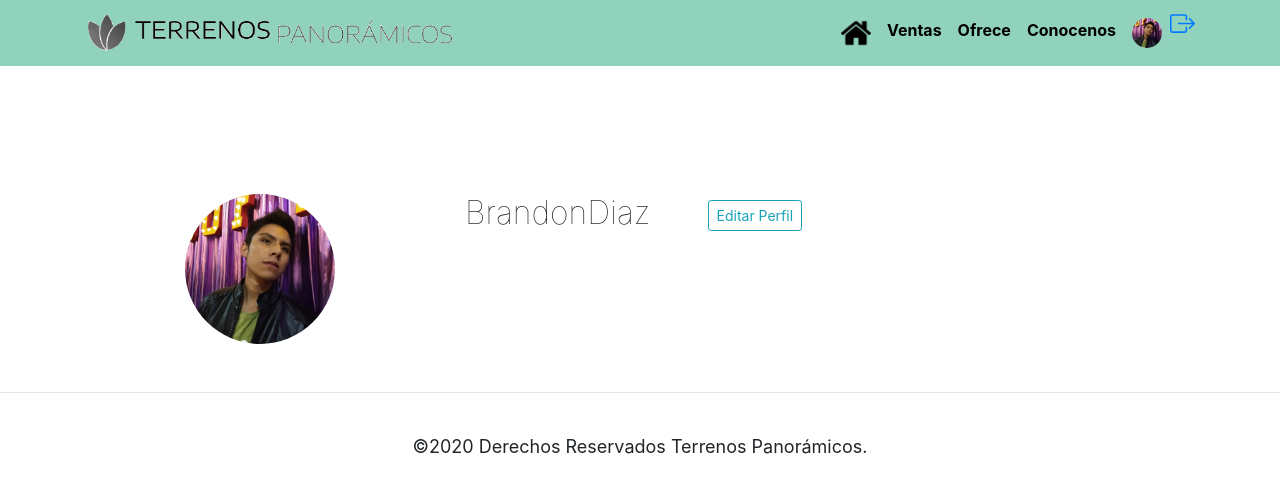
After one commit to BrandonDiaz09/TerrenosPanoramicos, a Django app: a page that uses terrenos_panoramicos/templates/nav.html in a window 1280 px wide. The commit adds this page. Shown: the top 493 px of the page. Run offline with Django 3.2, Linux system fonts and the light colour scheme; a user stored in the database is signed in; data comes from the database, SQL or seed files in the repository; some libraries are stand-ins or nearby versions.

Commit message:
Se agrego el perfil  a usuario

```diff
--- a/terrenos_panoramicos/templates/nav.html
+++ b/terrenos_panoramicos/templates/nav.html
@@ -56,9 +56,9 @@
             <li class="nav-item">
                 <a class="nav-link" href="{% url "update_profile" %}">
                 {% if request.user.profile.picture %}
-                        <img src="{{ request.user.profile.picture.url }}" id="index-home" alt="user"/>
+                        <img class="rounded-circle" src="{{ request.user.profile.picture.url }}" id="index-home" alt="user"/>
                     {% else%}
-                        <img src="{% static 'img/default-profile.png' %}" id="index-home" alt="user"/>
+                        <img class="rounded-circle" src="{% static 'img/default-profile.png' %}" id="index-home" alt="user"/>
                     {% endif %}
                 </a>
             </li>
--- a/terrenos_panoramicos/templates/users/base.html
+++ b/terrenos_panoramicos/templates/users/base.html
@@ -7,6 +7,7 @@
     {% load static %}
     <link rel="stylesheet" href="{% static 'css/bootstrap.min.css' %}">
     <link rel="stylesheet" href="https://use.fontawesome.com/releases/v5.1.0/css/all.css" crossorigin="anonymous" />
+    <link rel="stylesheet" href="https://stackpath.bootstrapcdn.com/bootstrap/4.1.3/css/bootstrap.min.css" integrity="sha384-MCw98/SFnGE8fJT3GXwEOngsV7Zt27NXFoaoApmYm81iuXoPkFOJwJ8ERdknLPMO" crossorigin="anonymous">
     <link rel="stylesheet" href="{% static 'css/main.css' %}" />
     <link href="{% static 'css/index.css' %}" rel="stylesheet" type="text/css"/>
 
--- /dev/null
+++ b/terrenos_panoramicos/templates/users/detail.html
@@ -0,0 +1,64 @@
+{% extends "base.html" %}
+
+{% block head_content %}
+{%load static%}
+<title>@{{ user.username }} | Terrenos Panoramicos</title>
+<link href="{% static 'css/index.css' %}" rel="stylesheet" type="text/css"/>
+
+{% endblock %}
+
+{% block container %}
+
+    <div class="container mb-5" style="margin-top: 8em;">
+        <div class="row">
+
+            <div class="col-sm-4 d-flex justify-content-center">
+                <img
+                    src="{{ user.profile.picture.url }}"
+                    alt="@{{ user.username}}"
+                    class="rounded-circle"
+                    width="150px"
+                />
+            </div>
+
+            <div class="col-sm-8">
+                <h2 style="font-weight: 100;">
+                    {{ user.username }}
+                        <a
+                            href="{% url "update_profile" %}"
+                            class="ml-5 btn btn-sm btn-outline-info"
+                        >
+                            Editar Perfil
+                        </a>
+                </h2>
+
+                {% comment %} <div class="row mt-2" style="font-size: 1.2em">
+                    <div class="col-sm-4">
+                        <b>{{ user.profile.posts_count }}</b>
+                    </div>
+                    <div class="col-sm-4">
+                        <b>{{ user.profile.followers }}</b>
+                    </div>
+                    <div class="col-sm-4">
+                        <b>{{ user.profile.following }}</b>
+                    </div>
+                </div> {% endcomment %}
+            </div>
+        </div>
+    </div>
+
+    <hr>
+
+    {% comment %} <div class="container" id="user-posts">
+        <div class="row mt-3">
+            {% for post in posts %}
+            <div class="col-sm-4 pt-5 pb-5 pr-5 pl-5 d-flex justify-content-center align-items-center">
+                <a href="" class="border">
+                    <img src="{{ post.photo.url }}" alt="{{ post.title }}" class="img-fluid"/>
+                </a>
+            </div>
+            {% endfor %}
+        </div>
+    </div> {% endcomment %}
+
+{% endblock %}
--- a/terrenos_panoramicos/terrenos_panoramicos/urls.py
+++ b/terrenos_panoramicos/terrenos_panoramicos/urls.py
@@ -27,17 +27,22 @@ from ventas import views as catalogo_views
 from empresa import views as terrenospa_views
 
 urlpatterns = [
+    #Admin
     path('admin/', admin.site.urls),
 
+    #Empresa
     path('', terrenospa_views.home, name='home'),
     path('ofrece/', terrenospa_views.ofrecer_predio, name ='ofrece'),
     path('conocenos/', terrenospa_views.conocenos, name ='conocenos'),
 
+    #Ventas
     path('ventas/catalogo/', catalogo_views.catalogo_view, name ='catalogo' ),
+
+    #Users
     path('users/login/', users_views.login_view, name='login'),
-
     path('users/logout/', users_views.logout_view, name='logout'),
     path('users/signup/', users_views.signup_view, name='signup'),
     path('users/me/profile/', users_views.update_profile, name='update_profile'),
+    path('<str:username>/', view=users_views.UserDetailView.as_view(), name='detail')
 
 ] + static(settings.MEDIA_URL, document_root=settings.MEDIA_ROOT)
--- a/terrenos_panoramicos/users/views.py
+++ b/terrenos_panoramicos/users/views.py
@@ -1,12 +1,37 @@
 from django.shortcuts import redirect, render
 from django.contrib.auth import authenticate, login, logout
 from django.contrib.auth.decorators import login_required
+from django.contrib.auth.mixins import LoginRequiredMixin
+from django.urls import reverse
+from django.views.generic import DetailView
 
+
+#Models
+from django.contrib.auth.models import User
+from ventas.models import Inmueble
 
 #Forms
 from users.forms import ProfileForm, SignupForm
 
+
 # Create your views here.
+
+class UserDetailView(LoginRequiredMixin, DetailView):
+    """User detail view."""
+
+    template_name = 'users/detail.html'
+    slug_field = 'username'
+    slug_url_kwarg = 'username'
+    queryset = User.objects.all()
+    context_object_name = 'user'
+
+    # def get_context_data(self, **kwargs):
+    #     """Add user's favorites to context."""
+    #     context = super().get_context_data(**kwargs)
+    #     user = self.get_object()
+    #     context['posts'] = Post.objects.filter(user=user).order_by('-created')
+    #     return context
+
 def update_profile(request):
 
     profile = request.user.profile
@@ -22,7 +47,8 @@ def update_profile(request):
             profile.picture = data['picture']
             profile.save()
 
-            return redirect('update_profile')
+            url = reverse('detail', kwargs={'username': request.user.username})
+            return redirect(url)
 
     else:
         form = ProfileForm()
```
Also changed, not shown: terrenos_panoramicos/ventas/views.py (+21 -1 lines).
